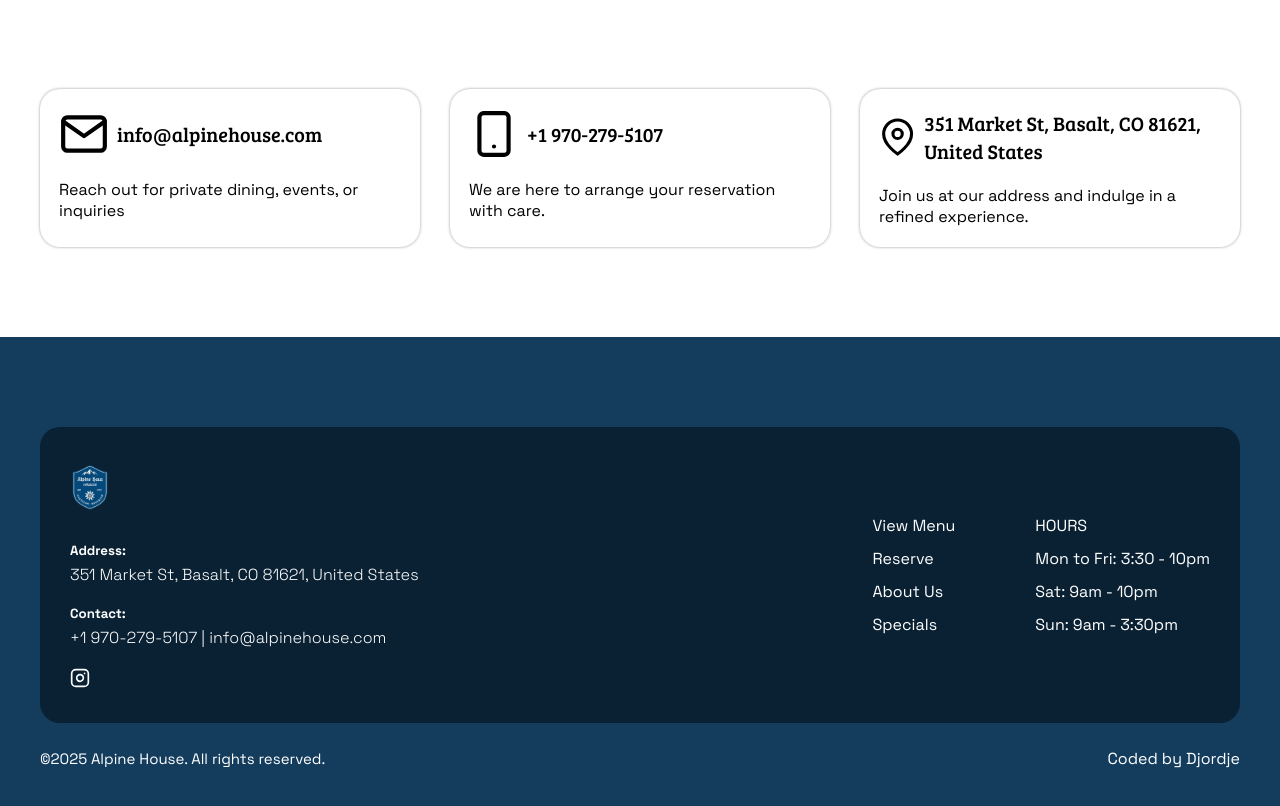
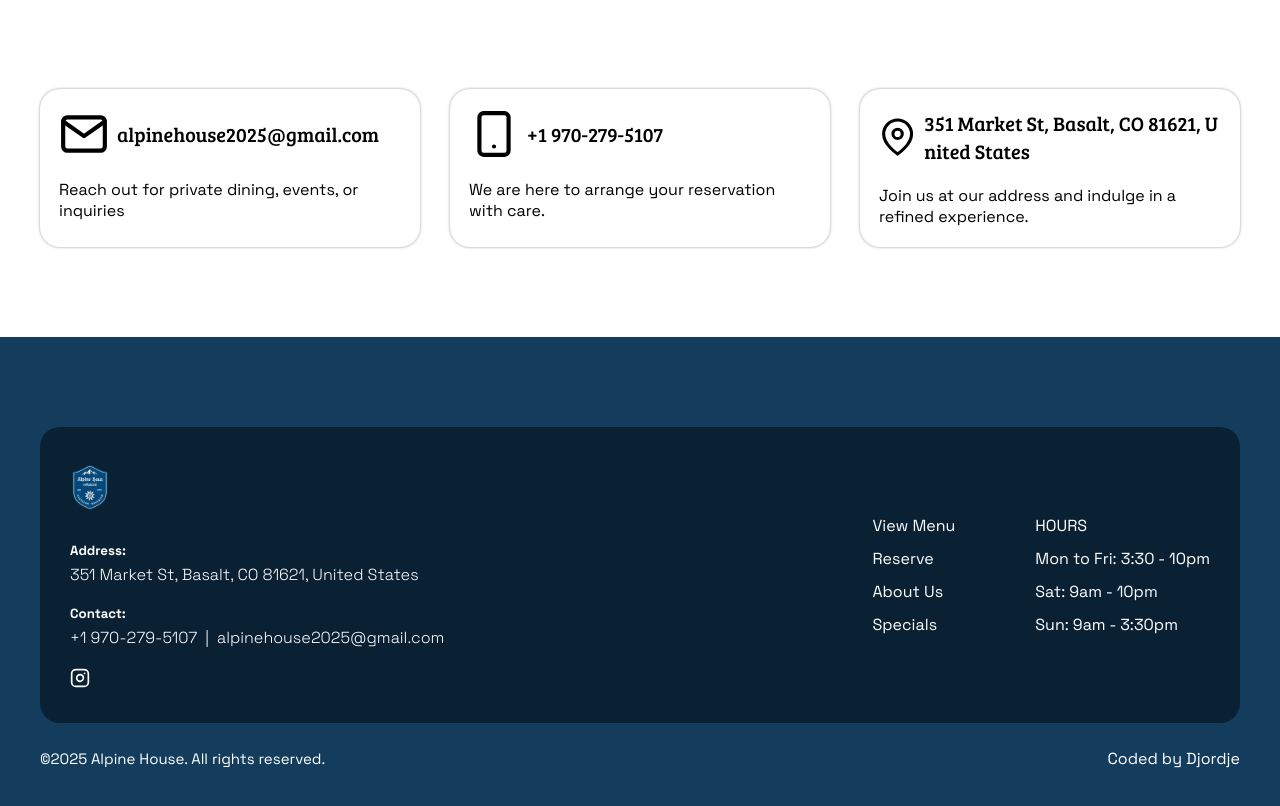
Before and after one commit to jovic-djordje/alpine-haus, a React (Vite) app: page / in a window 1280 px wide. Shown: the part 2784-3590 px from the top of the page. Built offline with nearby package versions, Linux system fonts and the light colour scheme; a web font is replaced by a local one.

Commit message:
changing the email address

```diff
--- a/src/assets/images.jsx
+++ b/src/assets/images.jsx
@@ -63,11 +63,7 @@
 
 const FeaturesSecondDish = ({ className }) => {
   return (
-    <img
-      src={featuresSecondDish}
-      alt="photo of Sauerbraten"
-      className={className}
-    />
+    <img src={featuresSecondDish} alt="photo of Wings" className={className} />
   );
 };
 
@@ -75,7 +71,7 @@
   return (
     <img
       src={featuresThirdDish}
-      alt="photo of Apfelstrudel"
+      alt="photo of Bavarian pretzel"
       className={className}
     />
   );
--- a/src/components/footer/Footer.jsx
+++ b/src/components/footer/Footer.jsx
@@ -22,7 +22,12 @@
 
             <div className="footer-info-holder">
               <h5>Contact:</h5>
-              <p>+1 970-279-5107 | info@alpinehouse.com</p>
+              <p>
+                <a href="tel:+19702795107">+1 970-279-5107</a> |{" "}
+                <a href="mailto:alpinehouse2025@gmail.com">
+                  alpinehouse2025@gmail.com
+                </a>
+              </p>
             </div>
 
             <div className="footer-social-media-holder">
--- a/src/components/footer/footer.style.css
+++ b/src/components/footer/footer.style.css
@@ -43,6 +43,15 @@
 
 .footer-info-holder p {
   font-weight: 300;
+  display: flex;
+  justify-content: center;
+  align-items: center;
+  gap: 8px;
+}
+
+.footer-info-holder a {
+  color: hsl(0, 0%, 100%);
+  text-decoration: none;
 }
 
 .footer-social-media-holder {
--- a/src/components/navigation/Navigation.jsx
+++ b/src/components/navigation/Navigation.jsx
@@ -130,7 +130,12 @@
 
           <div className="nav-info-holder">
             <h5>Contact:</h5>
-            <a href="tel:+19702795107">+1 970-279-5107</a>
+            <p>
+              <a href="tel:+19702795107">+1 970-279-5107</a> |{" "}
+              <a href="mailto:alpinehouse2025@gmail.com">
+                alpinehouse2025@gmail.com
+              </a>
+            </p>
           </div>
         </div>
       </div>
--- a/src/components/navigation/navigation.style.css
+++ b/src/components/navigation/navigation.style.css
@@ -200,6 +200,13 @@
   color: hsl(0, 0%, 100%);
 }
 
+.nav-info-holder p {
+  display: flex;
+  justify-content: center;
+  align-items: center;
+  gap: 8px;
+}
+
 @media screen and (max-width: 1200px) {
   .header-holder {
     width: 95%;
--- a/src/pages/About/About.jsx
+++ b/src/pages/About/About.jsx
@@ -117,8 +117,10 @@
             </p>
             <div className="contact-info-holder">
               <p className="contact-info ">
-                <FiMail />
-                info@alpinehaus.com
+                <a href="mailto:alpinehouse2025@gmail.com">
+                  {" "}
+                  <FiMail /> alpinehouse2025@gmail.com
+                </a>
               </p>
               <p className="contact-info ">
                 <FiSmartphone /> 1800 123 4567
--- a/src/pages/About/about.style.css
+++ b/src/pages/About/about.style.css
@@ -84,6 +84,15 @@
 }
 
 .contact-info {
+  display: flex;
+  justify-content: center;
+  align-items: center;
+  gap: 12px;
+}
+
+.contact-info a {
+  text-decoration: none;
+  color: #000;
   display: flex;
   justify-content: center;
   align-items: center;
--- a/src/pages/Home/Home.jsx
+++ b/src/pages/Home/Home.jsx
@@ -26,7 +26,7 @@
     {
       id: 2,
       image: <FeaturesSecondDish className="features-img" />,
-      text: "Oktoberfest Chicken",
+      text: "Wings",
     },
     {
       id: 3,
@@ -39,7 +39,7 @@
     {
       id: 1,
       icon: <FiMail className="contact-section-icon" />,
-      info: "info@alpinehouse.com",
+      info: "alpinehouse2025@gmail.com",
       text: "Reach out for private dining, events, or inquiries",
     },
     {
--- a/src/pages/Home/home.style.css
+++ b/src/pages/Home/home.style.css
@@ -262,6 +262,12 @@
   border-radius: 20px;
   aspect-ratio: 3/2;
   object-fit: cover;
+  transition: all 0.3s;
+}
+
+.features-img:hover {
+  transform: scale(1.05);
+  cursor: pointer;
 }
 
 .features-card-text {
@@ -406,6 +412,7 @@
 .contact-section-card-title {
   font-family: "Bree Serif";
   font-size: 20px;
+  word-break: break-all;
 }
 
 @media screen and (max-width: 1200px) {
--- a/src/pages/Reserve/Reserve.jsx
+++ b/src/pages/Reserve/Reserve.jsx
@@ -135,8 +135,10 @@
             </p>
             <div className="contact-info-holder">
               <p className="contact-info ">
-                <FiMail />
-                info@alpinehaus.com
+                <a href="mailto:alpinehouse2025@gmail.com">
+                  {" "}
+                  <FiMail /> alpinehouse2025@gmail.com
+                </a>
               </p>
               <p className="contact-info ">
                 <FiSmartphone /> 1800 123 4567
```
Also changed, not shown: src/assets/dish-two.png.
